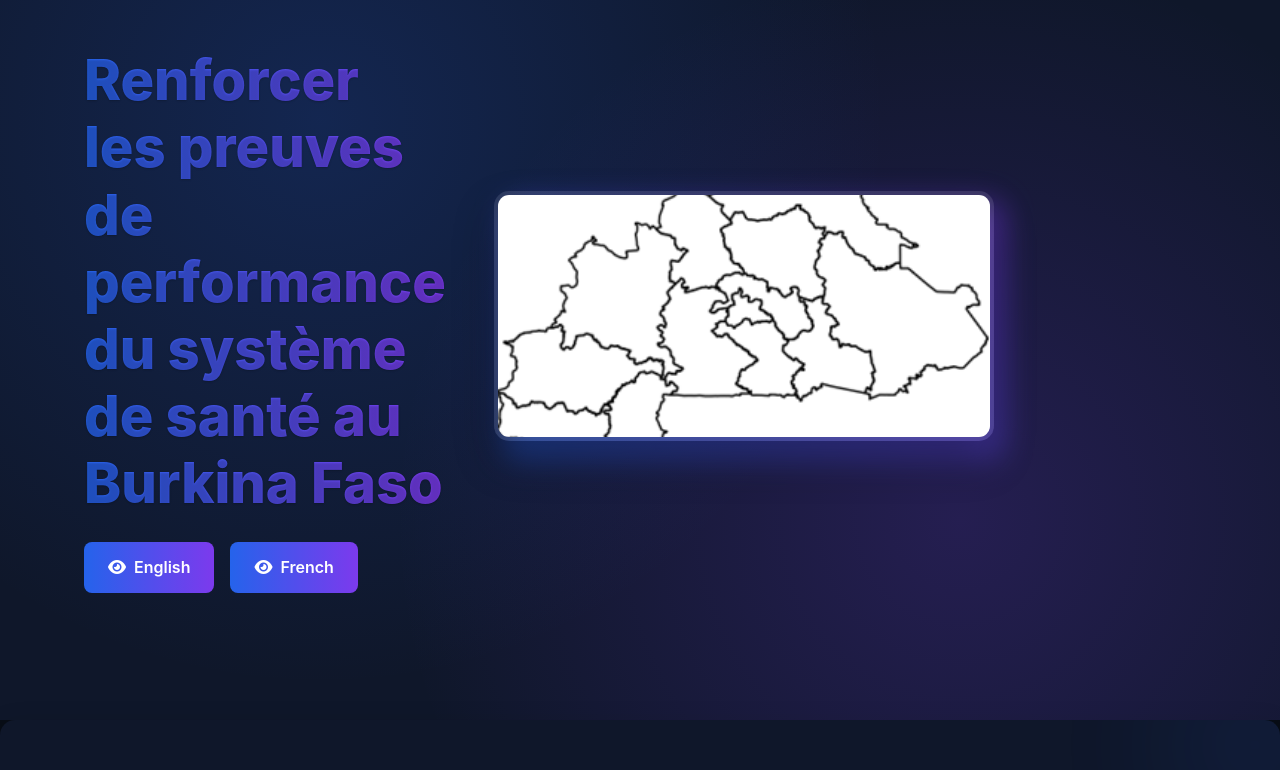
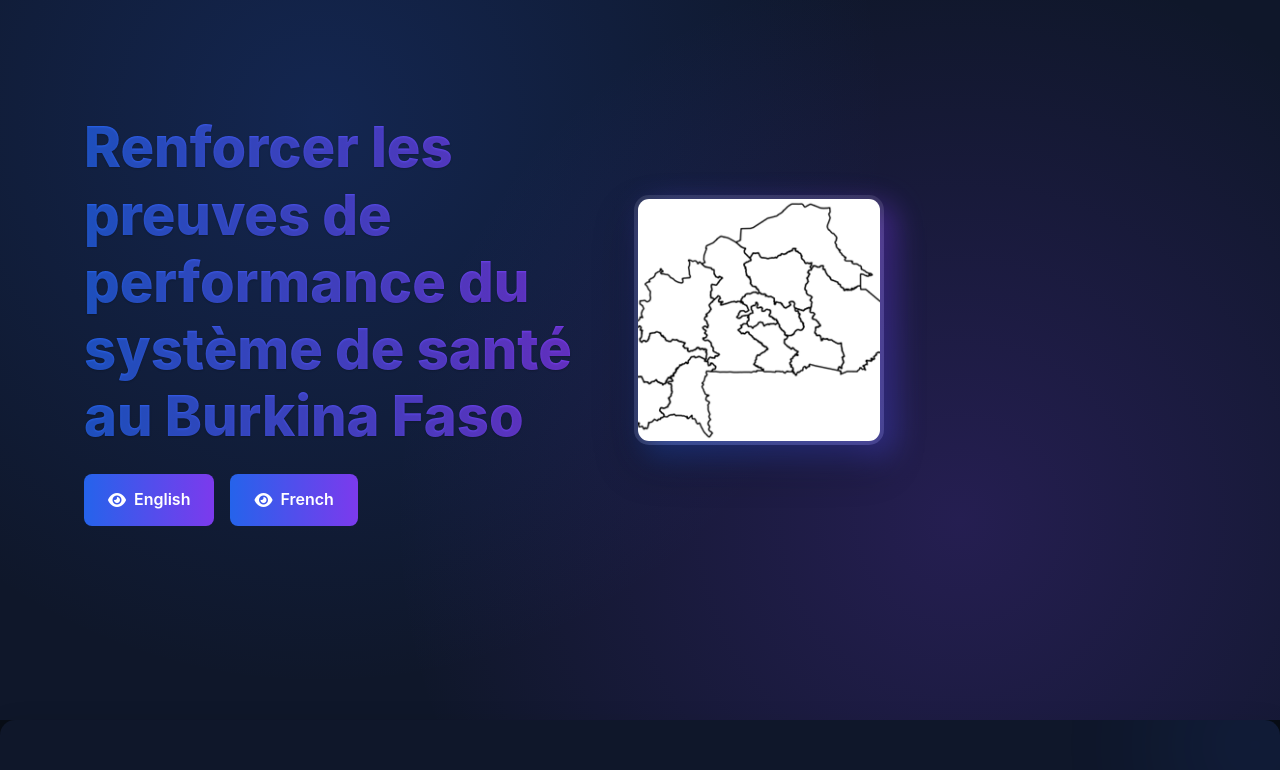
Before and after one commit to mohamedsillahkanu/burkina, a plain HTML site: page index.html in a window 1280 px wide. Shown: the part 80-850 px from the top of the page. Drawn offline with Linux system fonts and the light colour scheme.

Commit message:
Update index.html

```diff
--- a/index.html
+++ b/index.html
@@ -93,8 +93,9 @@
             position: relative;
         }
 
+
         .hero-profile-pic {
-            width: 500px;
+            width: 250px;
             height: 250px;
             border-radius: 15px;
             object-fit: cover;
@@ -102,6 +103,9 @@
             box-shadow: 0 20px 40px rgba(0, 0, 0, 0.3);
             position: relative;
             z-index: 2;
+            margin: 0 auto; /* Center the image horizontally if needed */
+            display: block; /* Removes default inline behavior that could cause overlap */
+            max-width: 100%; /* Ensures image doesn't overflow its container */
         }
 
         .hero-image-glow {
```
